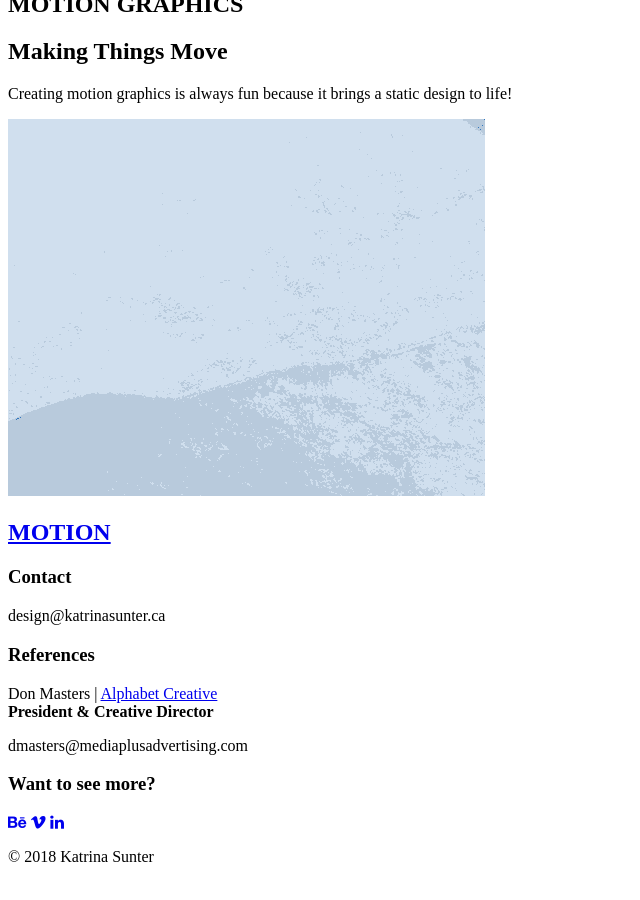
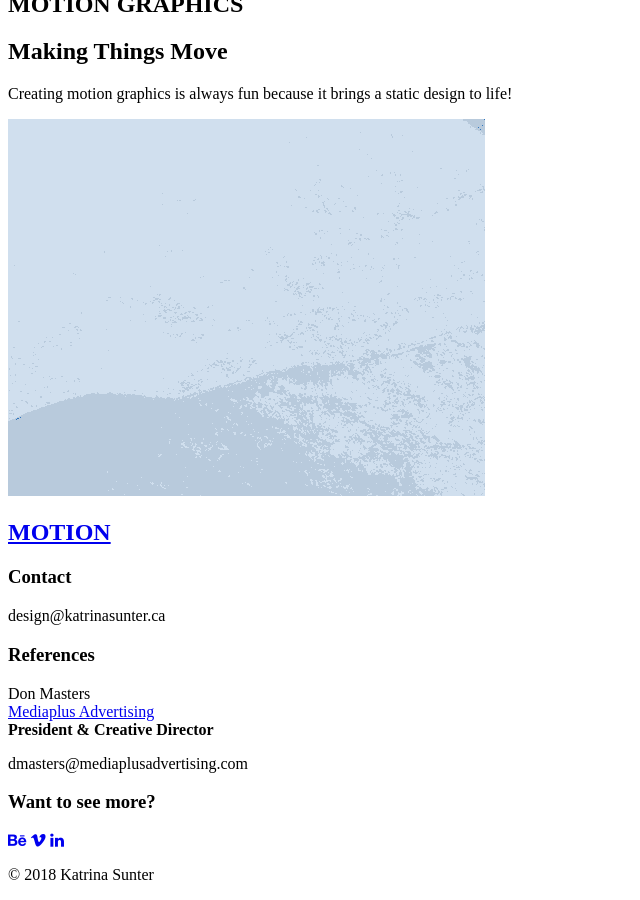
Before and after one commit to kattysun8/katrinasunter.ca, a Jekyll site: the page built from index.html, in a window 1280 px wide and 900 px high, scrolled down 4327 px. Shown: the whole window, without its empty margins (0-640 px from the left). Built offline with Jekyll 4.4.1, drawn with Linux system fonts in a browser that asks for light colours; some web fonts are replaced.

Commit message:
fix typos

```diff
--- a/_layouts/default.html
+++ b/_layouts/default.html
@@ -73,8 +73,7 @@
     <div class="unit xs-1 s-1 m-1-3 l-1-3">
       <div class="text-center push-1-2">
         <h3 class="push-1-4">References</h3>
-        <span class="micro">Don Masters | <a class="mediaplus-white micro" href="https://www.alphabetcreative.com">Alphabet
-          Creative</a><br><strong>President & Creative Director</strong></span>
+        <span class="micro">Don Masters<br><a class="mediaplus-white micro" href="https://www.mediaplusadvertising.com">Mediaplus Advertising</a><br><strong>President & Creative Director</strong></span>
         <p class="micro">dmasters@mediaplusadvertising.com</p>
       </div>
     </div>
```
